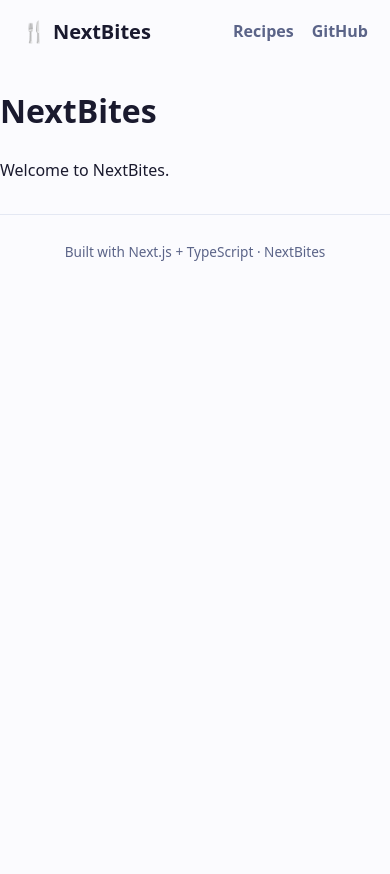
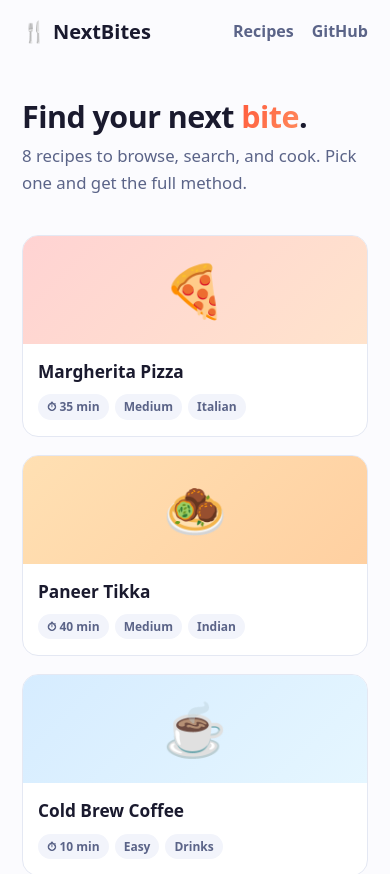
Before and after one commit to vivegan-21-7/nextbites, a Next.js app: page / in a window 390 px wide. Shown: the top 874 px of the page. Before the commit the page ends 844 px from the top, so only its background shows below. Built offline with nearby package versions, Linux system fonts and the light colour scheme.

Commit message:
Render responsive grid of recipes using RecipeCard on home page

```diff
--- a/app/page.tsx
+++ b/app/page.tsx
@@ -1,8 +1,23 @@
+import RecipeCard from "./components/RecipeCard";
+import { recipes } from "./data/recipes";
+
 export default function Home() {
   return (
-    <main>
-      <h1>NextBites</h1>
-      <p>Welcome to NextBites.</p>
+    <main className="home">
+      <section className="hero">
+        <h1>
+          Find your next <span className="hl">bite</span>.
+        </h1>
+        <p>
+          {recipes.length} recipes to browse, search, and cook. Pick one and get
+          the full method.
+        </p>
+      </section>
+      <div className="grid">
+        {recipes.map((recipe) => (
+          <RecipeCard key={recipe.id} recipe={recipe} />
+        ))}
+      </div>
     </main>
   );
 }
```
